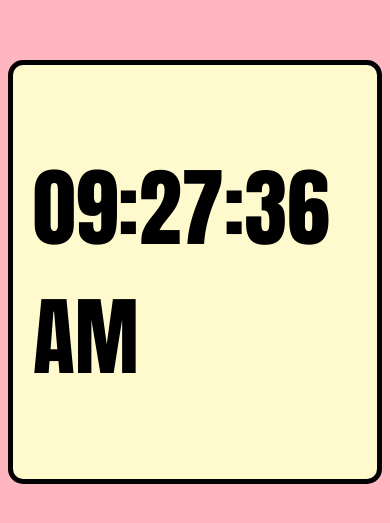
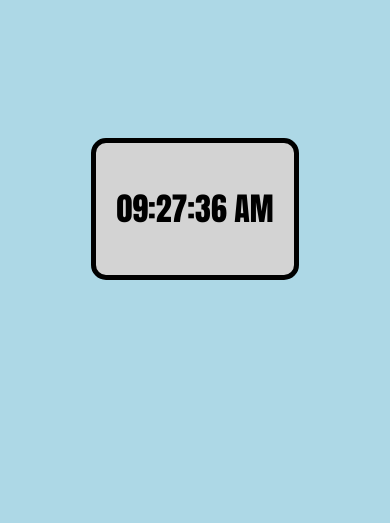
Before and after one commit to Jawer-Dev/Clock, a plain HTML site: page index.html in a window 390 px wide. Shown: the part 137-660 px from the top of the page. Drawn offline with Linux system fonts and the light colour scheme.

Commit message:
Add files via upload

```diff
--- a/index.html
+++ b/index.html
@@ -17,7 +17,7 @@
             justify-content: center;
             font-family: Impact, Haettenschweiler, 'Arial Narrow Bold', sans-serif;
             font-size: xx-large;
-            height: 95vh;
+            height: 80vh;
         }
         body::-webkit-scrollbar {
             display: none;
@@ -26,9 +26,22 @@
             border: 5px solid black;
             background: lemonchiffon;
             padding: 20px;
-            font-size: 43px;
             border-radius: 15px;
         }
+        .clock {
+            font-size: 25px;
+        }
+        @media only screen and (max-width: 600px) {
+            body {
+                background-color: lightblue;
+        }
+        .clock-container {
+            background: lightgrey;
+        }
+        .clock {
+            font-size: 32px;
+        }
+}
     </style>
     <script>
         console.log("First Project");
```
